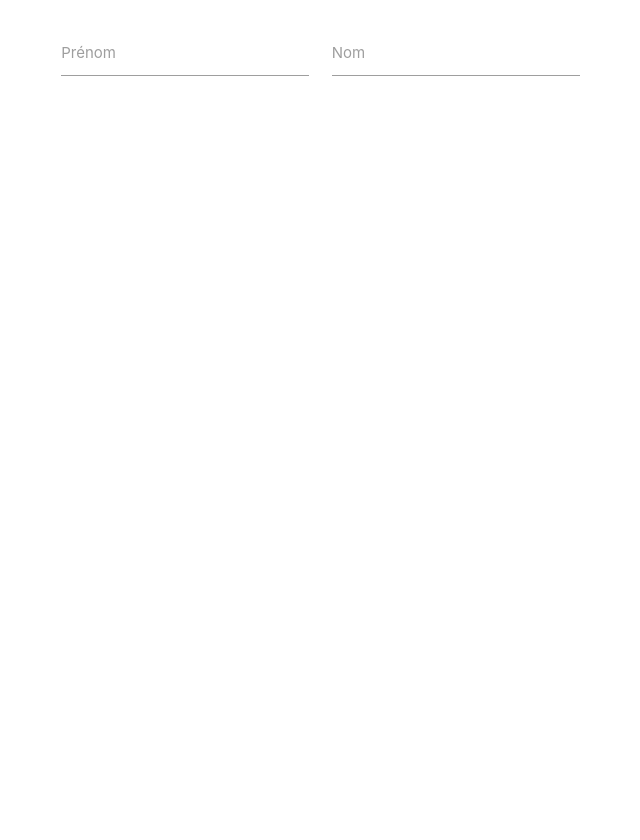
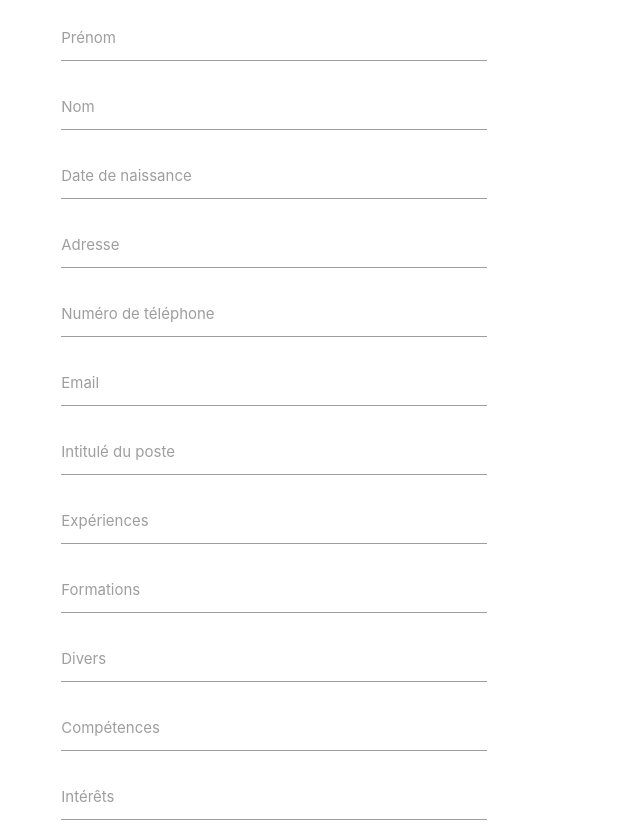
Before and after one commit to quentinburgniard/form-builder, a plain HTML site: page example.html in a window 1280 px wide. Shown: the whole page, without its empty margins (142-782 px from the left). Before the commit the page ends 800 px from the top, so only its background shows below. Drawn offline with nearby package versions, Linux system fonts and the light colour scheme.

Commit message:
feat(date): adding date

```diff
--- a/example.html
+++ b/example.html
@@ -2,7 +2,7 @@
 <html>
 
 <head>
-  <meta charset="utf-8"/>
+  <meta charset="utf-8" />
   <meta name="viewport" content="width=device-width, initial-scale=1.0" />
   <!-- Load Form Builder -->
   <script defer src="form-builder-1.0.0.js"></script>
@@ -18,7 +18,11 @@
   <!-- Init Form Builder -->
   <script>
     var formBuilder = formBuilder || {};
+    formBuilder.debug = true;
     formBuilder.config = {
+      plugins: [
+
+      ],
       fields: [
         {
           name: 'Prénom',
@@ -27,14 +31,54 @@
         {
           name: 'Nom',
           type: 'text'
+        },
+        {
+          name: 'Date de naissance',
+          type: 'date'
+        },
+        {
+          name: 'Adresse',
+          type: 'text'
+        },
+        {
+          name: 'Numéro de téléphone',
+          type: 'text'
+        },
+        {
+          name: 'Email',
+          type: 'text'
+        },
+        {
+          name: 'Intitulé du poste',
+          type: 'text'
+        },
+        {
+          name: 'Expériences',
+          type: 'text'
+        },
+        {
+          name: 'Formations',
+          type: 'text'
+        },
+        {
+          name: 'Divers',
+          type: 'text'
+        },
+        {
+          name: 'Compétences',
+          type: 'text'
+        },
+        {
+          name: 'Intérêts',
+          type: 'text'
         }
       ]
     }
   </script>
   <!-- Add your HTML -->
   <div class="container">
-    <div class="section">
-      <div class="row">
+    <div class="row">
+      <div class="col s6">
         <!-- Add From Builder wrapper -->
         <form id="form-builder"></form>
       </div>
--- a/form-builder-1.0.0.js
+++ b/form-builder-1.0.0.js
@@ -1,16 +1,25 @@
 var formBuilder = formBuilder || {};
 
 formBuilder.version = '1.0.0';
-formBuilder.debug = formBuilder.debug || true;
+formBuilder.debug = formBuilder.debug || false;
 
-formBuilder.addField = function(fieldID, fieldType) {
+formBuilder.addField = function (fieldID, fieldType) {
   var div = document.createElement('div');
-  div.setAttribute('class', 'input-field col');
+  div.setAttribute('class', 'input-field');
   var input, label;
 
-  switch(fieldType) {
+  switch (fieldType) {
     case 'text':
       input = document.createElement('input');
+      input.setAttribute('id', fieldID);
+      input.setAttribute('type', 'text');
+      label = document.createElement('label');
+      label.setAttribute('for', fieldID);
+      label.innerText = fieldID;
+      break;
+    case 'date':
+      input = document.createElement('input');
+      input.setAttribute('class', fieldType);
       input.setAttribute('id', fieldID);
       input.setAttribute('type', 'text');
       label = document.createElement('label');
@@ -24,32 +33,34 @@ formBuilder.addField = function(fieldID, fieldType) {
   formBuilder.wrapper.appendChild(div);
 }
 
-formBuilder.init = function() {
+formBuilder.dynamicLoading = function () {
+  var prefix = 'https://raw.githubusercontent.com/quentinburgniard/form-builder/master/form-builder-';
+  var plugins = formBuilder.config.plugins || [];
+  if (document.querySelector('#form-builder-status')) plugins.push('status');
+  plugins.forEach(function(plugin) {
+    var script = document.createElement('script');
+    script.src = prefix + plugin + '-' + formBuilder.version + '.js';
+    document.head.appendChild(script);
+  });
+}
+
+formBuilder.init = function () {
+  formBuilder.log('Initialisation');
   formBuilder.wrapper = document.querySelector('#form-builder');
   var fields = formBuilder.config.fields || [];
   fields.forEach(field => formBuilder.addField(field.name, field.type));
 
-  if (document.querySelector('#form-builder-status')) {
-    var script = document.createElement('script');
-    script.src = 'https://raw.githubusercontent.com/quentinburgniard/form-builder/master/form-builder-status-' + formBuilder.version + '.js';
-    document.head.appendChild(script);
-  }
+  formBuilder.dynamicLoading();
 }
 
-formBuilder.status = function() {
-  formBuilder.wrapper = document.querySelector(formBuilder.config.wrapper) || '';
-  var fields = formBuilder.config.fields || [];
-  fields.forEach(field => formBuilder.addField(field.name, field.type));
-}
-
-formBuilder.log = function(message) {
-  if(formBuilder.debug) {
+formBuilder.log = function (message) {
+  if (formBuilder.debug) {
     var prefix = 'Form Builder ' + formBuilder.version + ' ';
     console.log(prefix + message);
   }
 }
 
-formBuilder.saveFields = function() {
+formBuilder.saveFields = function () {
 
 }
 
--- /dev/null
+++ b/form-builder-date-1.0.0.js
@@ -0,0 +1,4 @@
+document.addEventListener('DOMContentLoaded', function () {
+  var elems = document.querySelectorAll('.date');
+  M.Datepicker.init(elems);
+});
```
